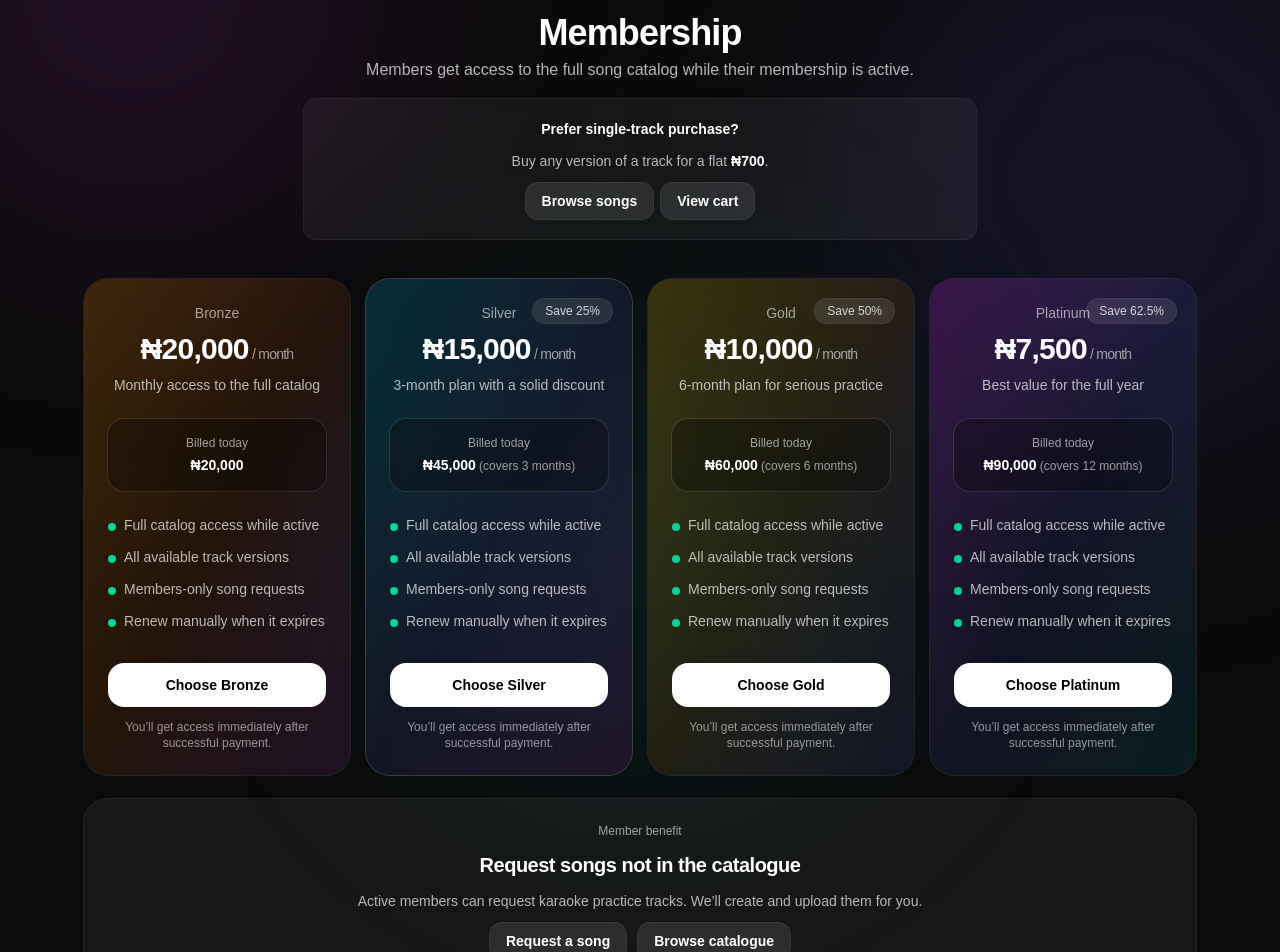
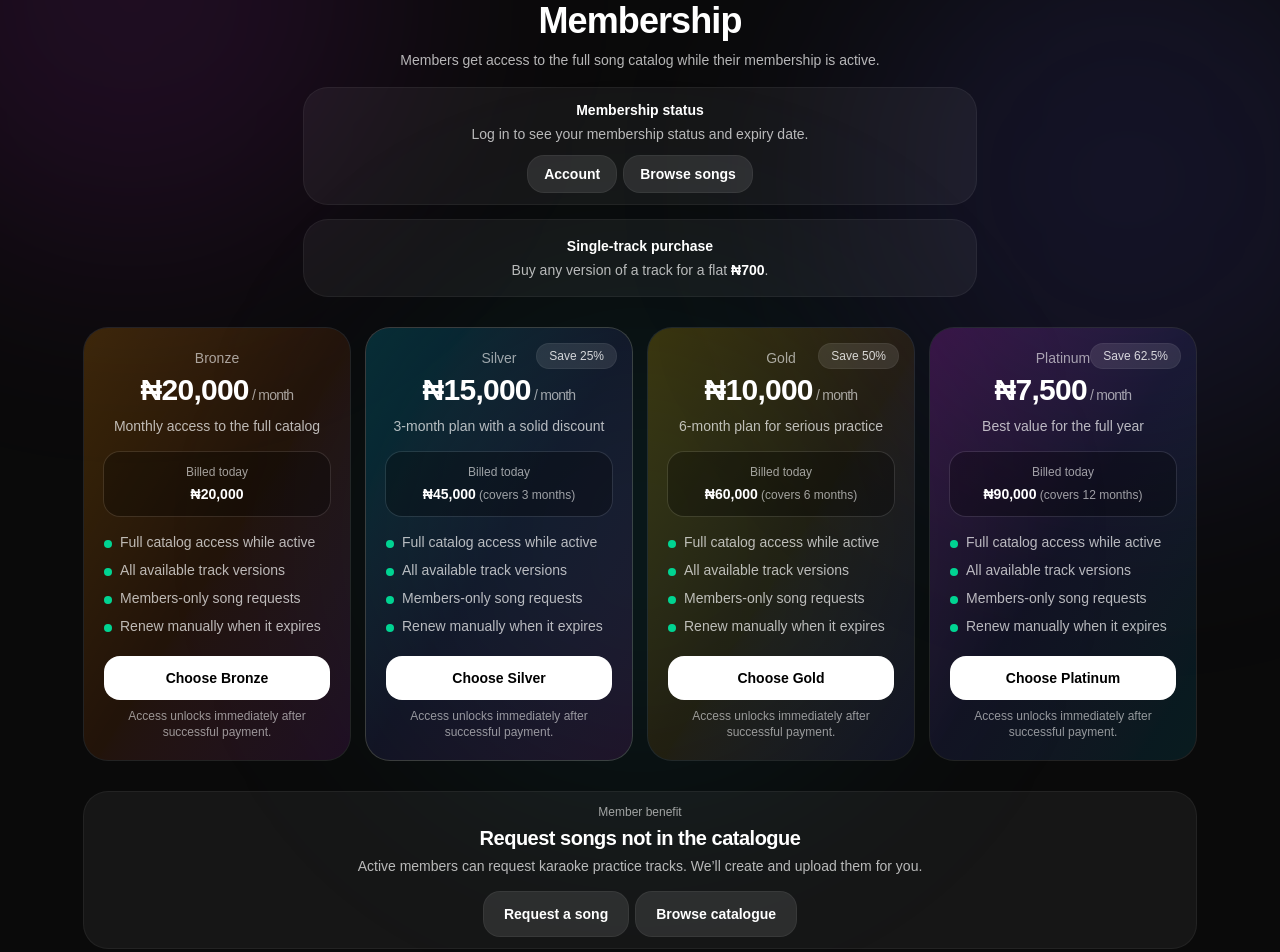
Before and after one commit to McPsalmy/singwithpsalmy, a Next.js app: page /membership in a window 1280 px wide. Shown: the part 140-1092 px from the top of the page. Built offline with nearby package versions, Linux system fonts and the light colour scheme; no server answers.

Commit message:
membership

```diff
--- a/app/membership/page.tsx
+++ b/app/membership/page.tsx
@@ -42,6 +42,15 @@ const plans = [
   },
 ];
 
+type MembershipStatus = {
+  ok: boolean;
+  isMember: boolean;
+  email?: string;
+  expires_at?: string | null;
+  plan?: string | null;
+  error?: string;
+};
+
 function formatNaira(n: number) {
   return `₦${n.toLocaleString("en-NG")}`;
 }
@@ -60,32 +69,44 @@ function fmtDate(iso: string) {
   }
 }
 
-type MembershipStatus = {
-  ok: boolean;
-  isMember: boolean;
-  email?: string;
-  expires_at?: string | null;
-  plan?: string | null;
-  error?: string;
-};
-
 export default function MembershipPage() {
   const supabase = useMemo(() => supabaseAuthClient(), []);
 
-  const [busyPlan, setBusyPlan] = useState<string | null>(null);
+  const [checking, setChecking] = useState(true);
+  const [ms, setMs] = useState<MembershipStatus | null>(null);
 
+  // modal
   const [showEmail, setShowEmail] = useState(false);
   const [email, setEmail] = useState("");
   const [planToBuy, setPlanToBuy] = useState<string | null>(null);
+  const [busyPlan, setBusyPlan] = useState<string | null>(null);
   const [error, setError] = useState<string | null>(null);
 
-  // Membership banner
-  const [checking, setChecking] = useState(true);
-  const [ms, setMs] = useState<MembershipStatus | null>(null);
+  // ✅ Fix: After cancelling Paystack and coming "back", React state can restore as busy/unresponsive.
+  // Reset busy flags when page becomes visible again (bfcache/back button).
+  useEffect(() => {
+    function resetInteractiveState() {
+      setBusyPlan(null);
+      // keep email filled, but ensure UI is clickable again
+    }
 
-  // Load membership status from server
-  // - Uses Bearer token when logged-in (authoritative)
-  // - Falls back to legacy cookies when logged-out
+    const onPageShow = () => resetInteractiveState();
+    const onVis = () => {
+      if (!document.hidden) resetInteractiveState();
+    };
+
+    window.addEventListener("pageshow", onPageShow);
+    document.addEventListener("visibilitychange", onVis);
+
+    return () => {
+      window.removeEventListener("pageshow", onPageShow);
+      document.removeEventListener("visibilitychange", onVis);
+    };
+  }, []);
+
+  // ✅ Membership status:
+  // - ONLY show "active" when logged-in with a token.
+  // - Logged-out users see a neutral banner (prevents stale "active" from cookies/previous session).
   useEffect(() => {
     let alive = true;
 
@@ -96,9 +117,19 @@ export default function MembershipPage() {
         const { data: sessionData } = await supabase.auth.getSession();
         const token = sessionData?.session?.access_token || "";
 
+        // logged out: do NOT call membership status endpoint (it may read legacy cookies)
+        if (!token) {
+          if (!alive) return;
+          setMs({ ok: true, isMember: false });
+          // prefill from local for convenience (optional)
+          const saved = localStorage.getItem("swp_email") || "";
+          if (saved) setEmail(saved);
+          return;
+        }
+
         const res = await fetch("/api/public/membership/status", {
           cache: "no-store",
-          headers: token ? { Authorization: `Bearer ${token}` } : {},
+          headers: { Authorization: `Bearer ${token}` },
         });
 
         const out = (await res.json().catch(() => ({}))) as MembershipStatus;
@@ -113,9 +144,6 @@ export default function MembershipPage() {
 
         setMs(out);
 
-        // Prefill email:
-        // 1) membership email if present
-        // 2) saved email (walk-in)
         const e = String(out?.email || "").trim();
         if (e) {
           setEmail(e);
@@ -136,9 +164,31 @@ export default function MembershipPage() {
 
   const banner = useMemo(() => {
     if (checking) return null;
-    if (!ms?.ok) return null;
 
-    if (ms.isMember) {
+    // If membership fetch errored
+    if (ms && !ms.ok) {
+      return {
+        tone: "warn" as const,
+        title: "Could not check membership",
+        body: ms.error || "Please try again.",
+      };
+    }
+
+    // If logged-out (we set ms ok + isMember false)
+    // Show neutral message instead of "inactive"
+    const { data: sessionData } = { data: null as any };
+    // We can't read token here without re-requesting; so infer:
+    // If ms.ok true and ms.email missing and isMember false => treat as logged-out banner.
+    if (ms?.ok && !ms.email && !ms.isMember) {
+      return {
+        tone: "neutral" as const,
+        title: "Membership status",
+        body: "Log in to see your membership status and expiry date.",
+      };
+    }
+
+    // Logged-in + member
+    if (ms?.ok && ms.isMember) {
       return {
         tone: "good" as const,
         title: "Membership active",
@@ -146,15 +196,7 @@ export default function MembershipPage() {
       };
     }
 
-    // Not member (or expired)
-    if (ms.email && ms.expires_at) {
-      return {
-        tone: "warn" as const,
-        title: "Membership inactive",
-        body: `No active membership found for ${ms.email}.`,
-      };
-    }
-
+    // Logged-in + not member
     return {
       tone: "warn" as const,
       title: "No active membership",
@@ -164,7 +206,7 @@ export default function MembershipPage() {
 
   function startPlan(planName: string) {
     setError(null);
-    setPlanToBuy(planName.toLowerCase()); // bronze/silver/gold/platinum
+    setPlanToBuy(planName.toLowerCase());
     setShowEmail(true);
   }
 
@@ -203,6 +245,7 @@ export default function MembershipPage() {
         return;
       }
 
+      // Redirect to Paystack
       window.location.href = out.authorization_url;
     } catch (err: any) {
       setError(err?.message || "Something went wrong.");
@@ -212,50 +255,51 @@ export default function MembershipPage() {
 
   return (
     <main className="min-h-screen text-white">
-      <section className="mx-auto max-w-6xl px-5 py-12 text-center">
-        {/* Top */}
-        <div className="mx-auto max-w-2xl">
-          <a
-            href="/"
-            className="inline-flex items-center justify-center gap-2 text-xs text-white/60 hover:text-white"
-          >
+      <section className="mx-auto max-w-6xl px-5 py-10">
+        {/* Title (center) */}
+        <div className="mx-auto max-w-2xl text-center">
+          <a href="/" className="inline-flex items-center justify-center gap-2 text-xs text-white/60 hover:text-white">
             <span aria-hidden>←</span> Home
           </a>
 
-          <h1 className="mt-3 text-4xl font-semibold tracking-tight">Membership</h1>
+          <h1 className="mt-2 text-4xl font-semibold tracking-tight">Membership</h1>
 
-          <p className="mx-auto mt-1 max-w-xl text-base leading-relaxed text-white/70">
+          <p className="mt-2 text-sm leading-relaxed text-white/70">
             Members get access to the full song catalog while their membership is active.
           </p>
 
-          {/* Membership status banner */}
+          {/* Banner */}
           {banner ? (
             <div
               className={[
-                "mt-6 rounded-3xl p-4 ring-1",
+                "mt-4 rounded-3xl p-3 ring-1",
                 banner.tone === "good"
                   ? "bg-emerald-500/10 ring-emerald-400/20"
+                  : banner.tone === "neutral"
+                  ? "bg-white/5 ring-white/10"
                   : "bg-white/5 ring-white/10",
               ].join(" ")}
             >
               <div className="text-sm font-semibold">{banner.title}</div>
               <div className="mt-1 text-sm text-white/70">{banner.body}</div>
+
+              {/* If logged in, show email */}
               {ms?.email ? (
-                <div className="mt-1 text-xs text-white/55">
+                <div className="mt-2 text-xs text-white/55">
                   Email: <span className="text-white">{ms.email}</span>
                 </div>
               ) : null}
 
-              <div className="mt-4 flex flex-wrap justify-center gap-2">
+              <div className="mt-3 flex flex-wrap justify-center gap-2">
                 <a
                   href="/account"
-                  className="rounded-xl bg-white/10 px-4 py-2 text-sm font-semibold ring-1 ring-white/15 hover:bg-white/15"
+                  className="rounded-2xl bg-white/10 px-4 py-2 text-sm font-semibold ring-1 ring-white/15 hover:bg-white/15"
                 >
-                  Go to account
+                  Account
                 </a>
                 <a
                   href="/browse"
-                  className="rounded-xl bg-white/10 px-4 py-2 text-sm font-semibold ring-1 ring-white/15 hover:bg-white/15"
+                  className="rounded-2xl bg-white/10 px-4 py-2 text-sm font-semibold ring-1 ring-white/15 hover:bg-white/15"
                 >
                   Browse songs
                 </a>
@@ -263,32 +307,17 @@ export default function MembershipPage() {
             </div>
           ) : null}
 
-          {/* Single-track purchase note */}
-          <div className="mt-4 rounded-xl bg-white/5 p-5 ring-1 ring-white/10">
-            <div className="text-sm font-semibold">Prefer single-track purchase?</div>
-            <p className="mt-3 text-sm text-white/70">
-              Buy any version of a track for a flat{" "}
-              <span className="font-semibold text-white">₦700</span>.
+          {/* Single-purchase note (tighter spacing) */}
+          <div className="mt-4 rounded-3xl bg-white/5 p-4 ring-1 ring-white/10">
+            <div className="text-sm font-semibold">Single-track purchase</div>
+            <p className="mt-1 text-sm text-white/70">
+              Buy any version of a track for a flat <span className="font-semibold text-white">₦700</span>.
             </p>
-            <div className="mt-3 flex flex-wrap justify-center gap-2">
-              <a
-                href="/browse"
-                className="rounded-xl bg-white/10 px-4 py-2 text-sm font-semibold ring-1 ring-white/15 hover:bg-white/15"
-              >
-                Browse songs
-              </a>
-              <a
-                href="/cart"
-                className="rounded-xl bg-white/10 px-4 py-2 text-sm font-semibold ring-1 ring-white/15 hover:bg-white/15"
-              >
-                View cart
-              </a>
-            </div>
           </div>
         </div>
 
         {/* Plans */}
-        <div className="mt-10 grid grid-cols-1 gap-4 md:grid-cols-2 lg:grid-cols-4">
+        <div className="mt-8 grid grid-cols-1 gap-4 md:grid-cols-2 lg:grid-cols-4">
           {plans.map((p) => {
             const total = p.pricePerMonth * p.months;
             const planKey = p.name.toLowerCase();
@@ -297,38 +326,39 @@ export default function MembershipPage() {
               <div
                 key={p.name}
                 className={[
-                  "relative rounded-3xl p-6 ring-1 text-center overflow-hidden",
+                  "relative overflow-hidden rounded-3xl p-5 ring-1",
                   p.highlight ? "bg-transparent ring-white/20" : "bg-transparent ring-white/10",
                 ].join(" ")}
               >
                 <div className={`pointer-events-none absolute inset-0 bg-gradient-to-br ${p.accent}`} />
 
-                {p.discountPct > 0 && (
-                  <div className="absolute right-5 top-5 rounded-full bg-white/10 px-3 py-1 text-xs text-white/80 ring-1 ring-white/15">
+                {p.discountPct > 0 ? (
+                  <div className="absolute right-4 top-4 rounded-full bg-white/10 px-3 py-1 text-xs text-white/80 ring-1 ring-white/15">
                     Save {p.discountPct}%
                   </div>
-                )}
+                ) : null}
 
-                <div className="relative">
+                <div className="relative text-center">
                   <div className="text-sm text-white/60">{p.name}</div>
-                  <div className="mt-2 text-3xl font-semibold tracking-tight">
+
+                  <div className="mt-1 text-3xl font-semibold tracking-tight">
                     {formatNaira(p.pricePerMonth)}
                     <span className="text-sm font-normal text-white/60"> / month</span>
                   </div>
 
-                  <p className="mx-auto mt-2 max-w-[18rem] text-sm text-white/70">{p.tagline}</p>
+                  <p className="mt-2 text-sm text-white/70">{p.tagline}</p>
 
-                  <div className="mx-auto mt-6 max-w-[18rem] rounded-2xl bg-black/30 p-4 ring-1 ring-white/10">
+                  <div className="mx-auto mt-4 rounded-2xl bg-black/30 p-3 ring-1 ring-white/10">
                     <div className="text-xs text-white/60">Billed today</div>
                     <div className="mt-1 text-sm font-semibold">
                       {p.months === 1 ? formatNaira(p.pricePerMonth) : formatNaira(total)}
-                      {p.months > 1 && (
+                      {p.months > 1 ? (
                         <span className="text-xs font-normal text-white/60"> (covers {p.months} months)</span>
-                      )}
+                      ) : null}
                     </div>
                   </div>
 
-                  <ul className="mx-auto mt-6 max-w-[18rem] space-y-3 text-sm text-white/70 text-left">
+                  <ul className="mx-auto mt-4 space-y-2 text-left text-sm text-white/70">
                     <li className="flex gap-2">
                       <span className="mt-2 h-2 w-2 shrink-0 rounded-full bg-emerald-400" />
                       Full catalog access while active
@@ -351,19 +381,15 @@ export default function MembershipPage() {
                     onClick={() => startPlan(p.name)}
                     disabled={busyPlan !== null}
                     className={[
-                      "mt-8 w-full rounded-2xl px-5 py-3 text-sm font-semibold",
+                      "mt-5 w-full rounded-2xl px-5 py-3 text-sm font-semibold",
                       busyPlan ? "bg-white/60 text-black cursor-not-allowed" : "bg-white text-black hover:bg-white/90",
                     ].join(" ")}
                   >
-                    {busyPlan === planKey
-                      ? "Redirecting..."
-                      : ms?.isMember
-                      ? `Renew with ${p.name}`
-                      : `Choose ${p.name}`}
+                    {busyPlan === planKey ? "Redirecting..." : `Choose ${p.name}`}
                   </button>
 
-                  <p className="mt-3 text-xs text-white/55">
-                    You’ll get access immediately after successful payment.
+                  <p className="mt-2 text-xs text-white/55">
+                    Access unlocks immediately after successful payment.
                   </p>
                 </div>
               </div>
@@ -371,37 +397,34 @@ export default function MembershipPage() {
           })}
         </div>
 
-        {/* Member benefit block */}
-        <div className="mt-6 rounded-3xl bg-white/5 p-6 ring-1 ring-white/10 text-center">
-          <div className="mx-auto max-w-3xl">
+        {/* Benefit block (center) */}
+        <div className="mt-8 rounded-3xl bg-white/5 p-3 ring-1 ring-white/10 text-center">
           <div className="text-xs text-white/60">Member benefit</div>
-            <h2 className="mt-3 text-xl font-semibold tracking-tight">Request songs not in the catalogue</h2>
-            <p className="mx-auto mt-3 max-w-2xl text-sm text-white/70">
-              Active members can request karaoke practice tracks. We’ll create and upload them
-              for you.
+          <h2 className="mt-1 text-xl font-semibold tracking-tight">Request songs not in the catalogue</h2>
+          <p className="mt-1 text-sm text-white/70">
+            Active members can request karaoke practice tracks. We’ll create and upload them for you.
           </p>
 
-            <div className="mt-3 flex flex-wrap justify-center gap-3">
+          <div className="mt-4 flex flex-wrap justify-center gap-2">
             <a
               href="/request"
-                className="rounded-xl bg-white/10 px-4 py-2 text-sm text-center font-semibold ring-1 ring-white/15 hover:bg-white/15"
+              className="rounded-2xl bg-white/10 px-5 py-3 text-sm font-semibold ring-1 ring-white/15 hover:bg-white/15"
             >
               Request a song
             </a>
             <a
               href="/browse"
-                className="rounded-xl bg-white/10 px-4 py-2 text-sm text-center font-semibold ring-1 ring-white/15 hover:bg-white/15"
+              className="rounded-2xl bg-white/10 px-5 py-3 text-sm font-semibold ring-1 ring-white/15 hover:bg-white/15"
             >
               Browse catalogue
             </a>
           </div>
         </div>
-        </div>
 
-        {/* FAQs */}
-        <div className="mt-4 rounded-2xl bg-white/5 p-4 ring-1 ring-white/10">
-          <h2 className="text-lg text-center font-semibold">Membership FAQs</h2>
-          <div className="mx-auto mt-3 max-w-2xl space-y-3 text-sm text-white/70">
+        {/* FAQ (left aligned as requested) */}
+        <div className="mt-8 rounded-3xl bg-white/5 p-5 ring-1 ring-white/10">
+          <h2 className="text-lg font-semibold">Membership FAQs</h2>
+          <div className="mt-3 space-y-3 text-left text-sm text-white/70">
             <p>
               <span className="font-semibold text-white">Does it auto-renew?</span>{" "}
               Not yet. For now, you renew manually when your membership expires.
@@ -412,22 +435,22 @@ export default function MembershipPage() {
             </p>
             <p>
               <span className="font-semibold text-white">Do I need an account?</span>{" "}
-              No for single purchases. Accounts are mainly for members so we can recognize your membership email.
+              No for single purchases. Accounts help us recognize your membership email reliably.
             </p>
           </div>
         </div>
       </section>
 
       {/* Email Modal */}
-      {showEmail && (
+      {showEmail ? (
         <div className="fixed inset-0 z-50 flex items-center justify-center bg-black/70 px-5">
-          <div className="w-full max-w-md rounded-3xl bg-[#0b0b0b] p-6 ring-1 ring-white/15 text-center">
+          <div className="w-full max-w-md rounded-3xl bg-[#0b0b0b] p-5 ring-1 ring-white/15">
             <div className="text-lg font-semibold">Membership email</div>
             <p className="mt-1 text-sm text-white/70">
               Enter the email address that will be used for membership access.
             </p>
 
-            <div className="mt-5 text-left">
+            <div className="mt-4">
               <label className="text-xs text-white/70">Email</label>
               <input
                 value={email}
@@ -438,12 +461,12 @@ export default function MembershipPage() {
             </div>
 
             {error ? (
-              <div className="mt-4 rounded-2xl bg-white/10 px-4 py-3 text-sm ring-1 ring-white/15 text-left">
+              <div className="mt-3 rounded-2xl bg-white/10 px-4 py-3 text-sm ring-1 ring-white/15">
                 ❌ {error}
               </div>
             ) : null}
 
-            <div className="mt-6 grid grid-cols-2 gap-3">
+            <div className="mt-5 grid grid-cols-2 gap-3">
               <button
                 onClick={closeModal}
                 disabled={!!busyPlan}
@@ -457,12 +480,16 @@ export default function MembershipPage() {
                 disabled={!!busyPlan}
                 className="rounded-2xl bg-white px-5 py-3 text-sm font-semibold text-black hover:bg-white/90 disabled:opacity-60"
               >
-                Continue
+                {busyPlan ? "Working..." : "Continue"}
               </button>
             </div>
+
+            <p className="mt-3 text-xs text-white/55">
+              Use the same email you’ll log in with on your account page.
+            </p>
           </div>
         </div>
-      )}
+      ) : null}
     </main>
   );
 }
```
Lines whose indentation alone changed are shown as unchanged.
